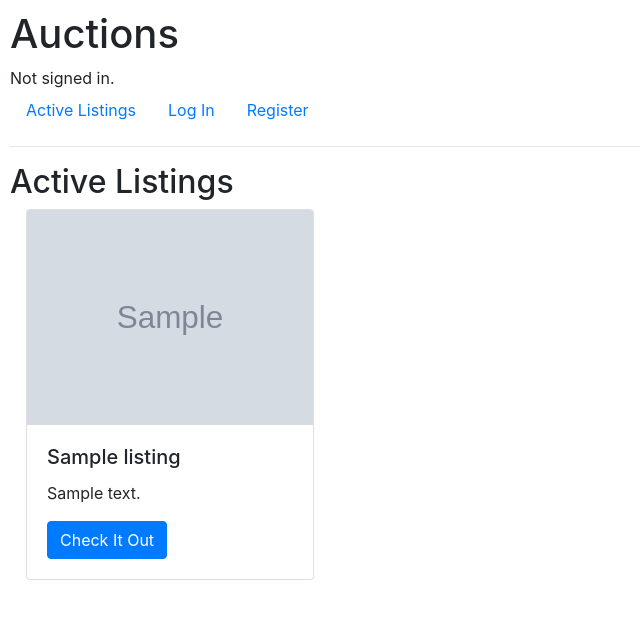
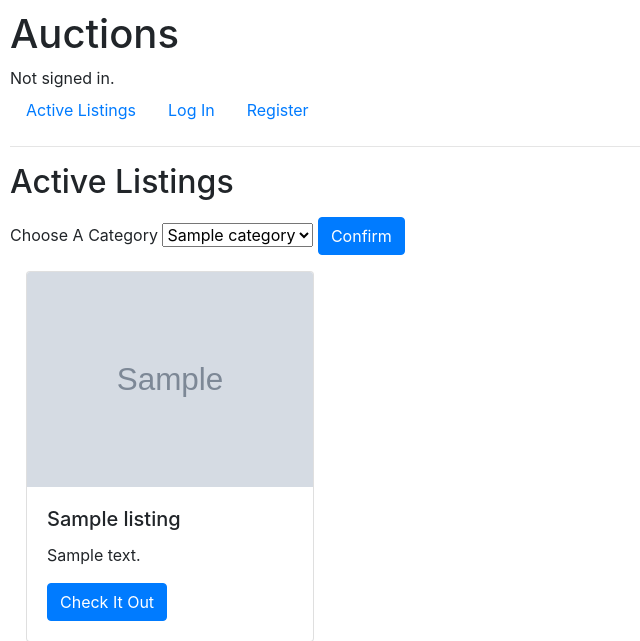
Before and after one commit to fengmclovin/Commerce_Demo, a Django app: template auctions/templates/auctions/index.html in a window 1280 px wide. Shown: the top 641 px of the page, without its empty margins (0-640 px from the left). Run offline with Django 3.2, Linux system fonts and the light colour scheme; the template is opened without the code that fills it: values named after a table or form of the project are taken from there, others are empty; tables that the repository leaves empty hold one stand-in row (Sample ...); some libraries are stand-ins or nearby versions.

Commit message:
Update index.html

```diff
--- a/auctions/templates/auctions/index.html
+++ b/auctions/templates/auctions/index.html
@@ -2,6 +2,18 @@
 
 {% block body %}
 <h2>Active Listings</h2>
+
+<form action="{% url 'displayCategory' %}" method="POST" class="my-3">
+    {% csrf_token %}
+    <label for="category">Choose A Category</label>
+    <select name="category" id="category">
+        {% for cat in categories %}
+        <option value="{{ cat }}">{{ cat }}</option>
+        {% endfor %}
+    </select>
+    <button type="submit" class="btn btn-primary">Confirm</button>
+</form>
+
 <div class="row mx-3">
     {% for listing in listings %}
     <div class="card" style="width: 18rem;">
```
